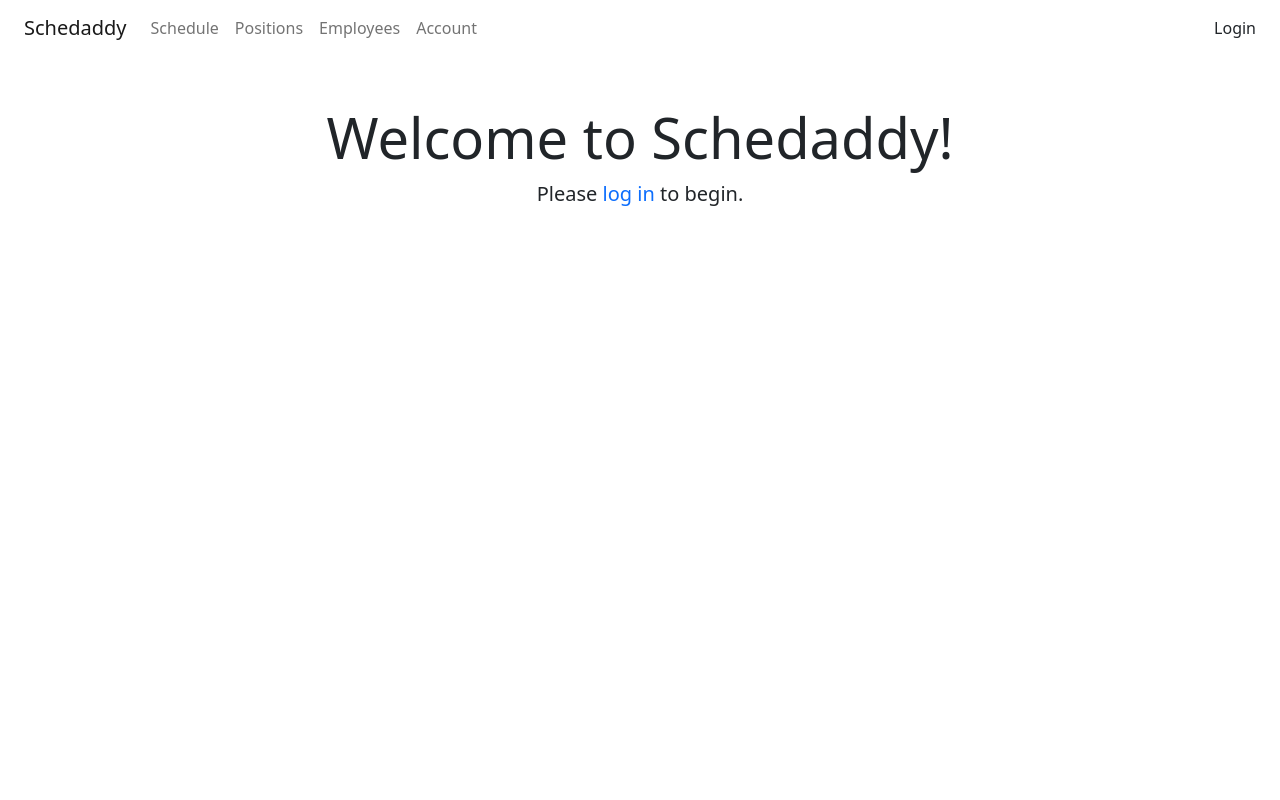
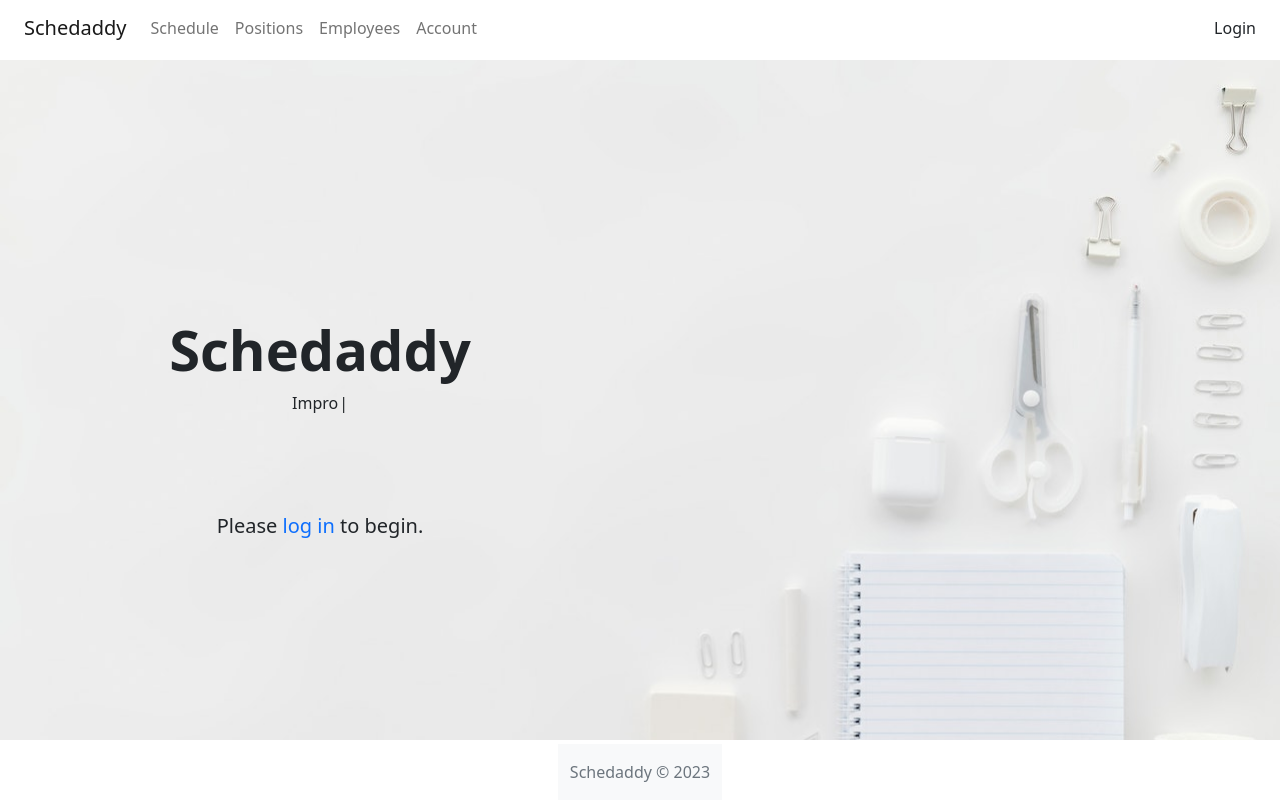
Before and after one commit to cmcnamara15/Schedaddy, a React (Create React App) app in the folder client/: page / in a window 1280 px wide. Shown: the top 800 px of the page. Built offline with nearby package versions, Linux system fonts and the light colour scheme.

Commit message:
adds landing page

```diff
--- a/client/src/components/Footer.js
+++ b/client/src/components/Footer.js
@@ -2,13 +2,20 @@ import React from 'react'
 
 const Footer = () => {
     return (
-    <div className="d-flex flex-column min-vh-100">
+        <div
+        className="d-flex w-100 justify-content-center"
+        style={{
+            position: 'absolute',
+            left: '0',
+            bottom: '0'
+            }}>
         <footer className="footer mt-auto py-3 bg-light">
-            <div className="container text-center">
+            <div className="container">
                 <span className="text-muted">Schedaddy © 2023</span>
             </div>
         </footer>
     </div>
+
     )
 }
 
--- a/client/src/components/LandingPage.js
+++ b/client/src/components/LandingPage.js
@@ -1,23 +1,66 @@
 import React from 'react'
 
+import Container from 'react-bootstrap/Container';
+import Row from 'react-bootstrap/Row';
+
 import Auth from '../utils/auth';
+import Schedule from "./Schedule/Schedule";
+import Typewriter from "typewriter-effect";
+
+import bg from '../images/light-bg.jpg';
 
 const LandingPage = () => {
   return (
-    <div className='conatiner text-center my-5'>
+    <div>
       {Auth.loggedIn() ? (
-        <>
-        <div className="jumbotron">
-          <h1 className="display-4">Welcome to Schedaddy!</h1>
-          <p className="lead">Thanks for signing in!</p>
-        </div>
-        </>
+        <Schedule />
       ) : (
         <>
-        <div className="jumbotron">
-          <h1 className="display-4">Welcome to Schedaddy!</h1>
-          <p className="lead">Please <a href="/login" className="text-decoration-none">log in</a> to begin.</p>
-        </div>
+        <Container
+        fluid
+        className='text-center my-1'
+        style={{
+          paddingTop: '20%',
+          height: '85vh',
+          backgroundImage: `url(${bg})`,
+          backgroundRepeat: 'no-repeat',
+          backgroundSize:"cover",
+          alignItems: "center",
+          justifyContent: "center",
+          zIndex: '-2'
+        }}
+        >
+          <Row>
+            <div className='col-12 col-md-6'>
+            <div className ="jumbotron">
+              <h1 className="display-4 fw-semibold">Schedaddy</h1>
+              <div className="App">
+                <Typewriter
+                  options={{
+                    autoStart: true,
+                    loop: true,
+                  }}
+                    onInit={(typewriter) => {
+                        typewriter
+                            .typeString("Improved efficiency")
+                            .pauseFor(1000)
+                            .deleteAll()
+                            .typeString("Real-time insights")
+                            .pauseFor(1000)
+                            .deleteAll()
+                            .typeString("Efficient resource allocation")
+                            .pauseFor(1000)
+                            .deleteAll()
+                            .start();
+                    }}
+                />
+            </div>
+            </div>
+            <p className="lead mt-5 pt-5">Please <a href="/login" className="text-decoration-none">log in</a> to begin.</p>
+            </div>
+            <div className='col-12 col-md-6'></div>
+          </Row>
+        </Container>
         </>
       )}
     </div>
--- a/package.json
+++ b/package.json
@@ -21,6 +21,7 @@
     "bcrypt": "^5.1.0",
     "express": "^4.17.2",
     "graphql": "^15.8.0",
-    "jsonwebtoken": "^9.0.1"
+    "jsonwebtoken": "^9.0.1",
+    "typewriter-effect": "^2.20.1"
   }
 }
```
Also changed, not shown: client/src/images/light-bg.jpg (added), 1 other file (tests, documents, lock files or other folders).
